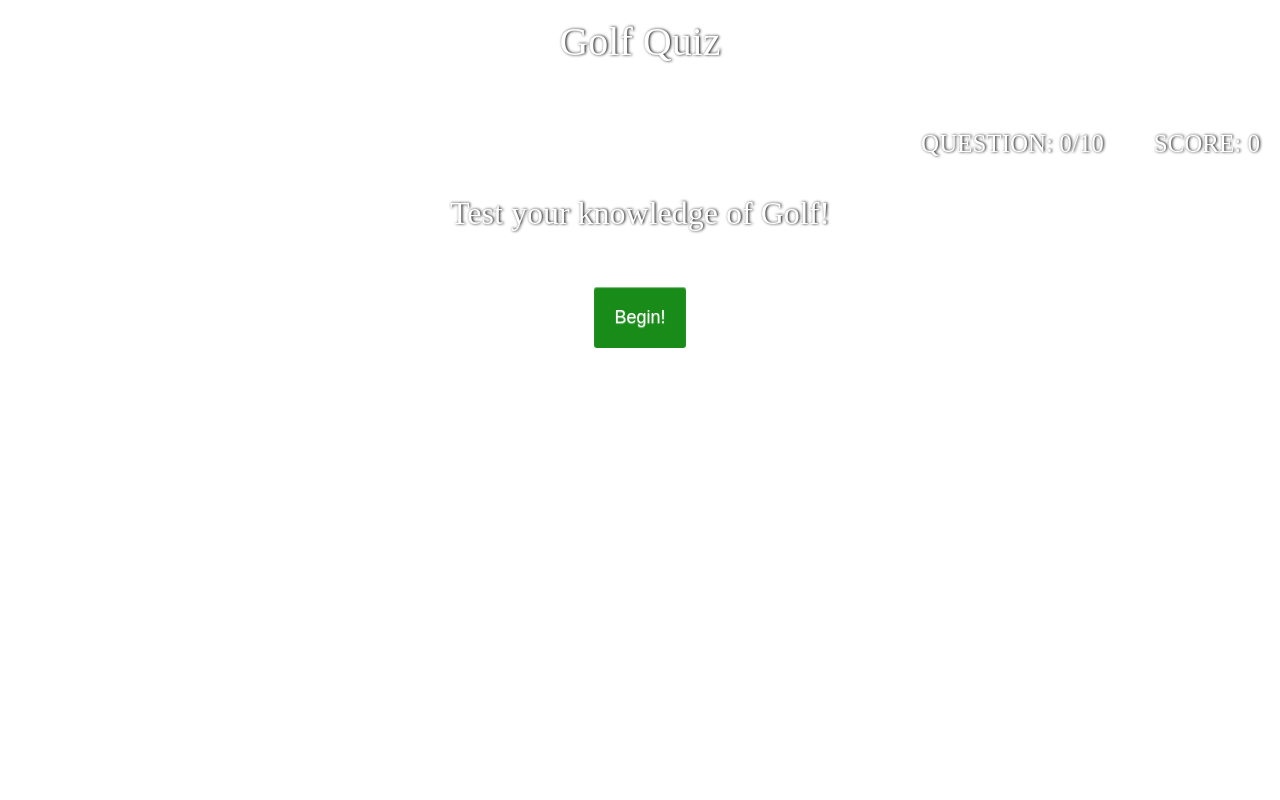
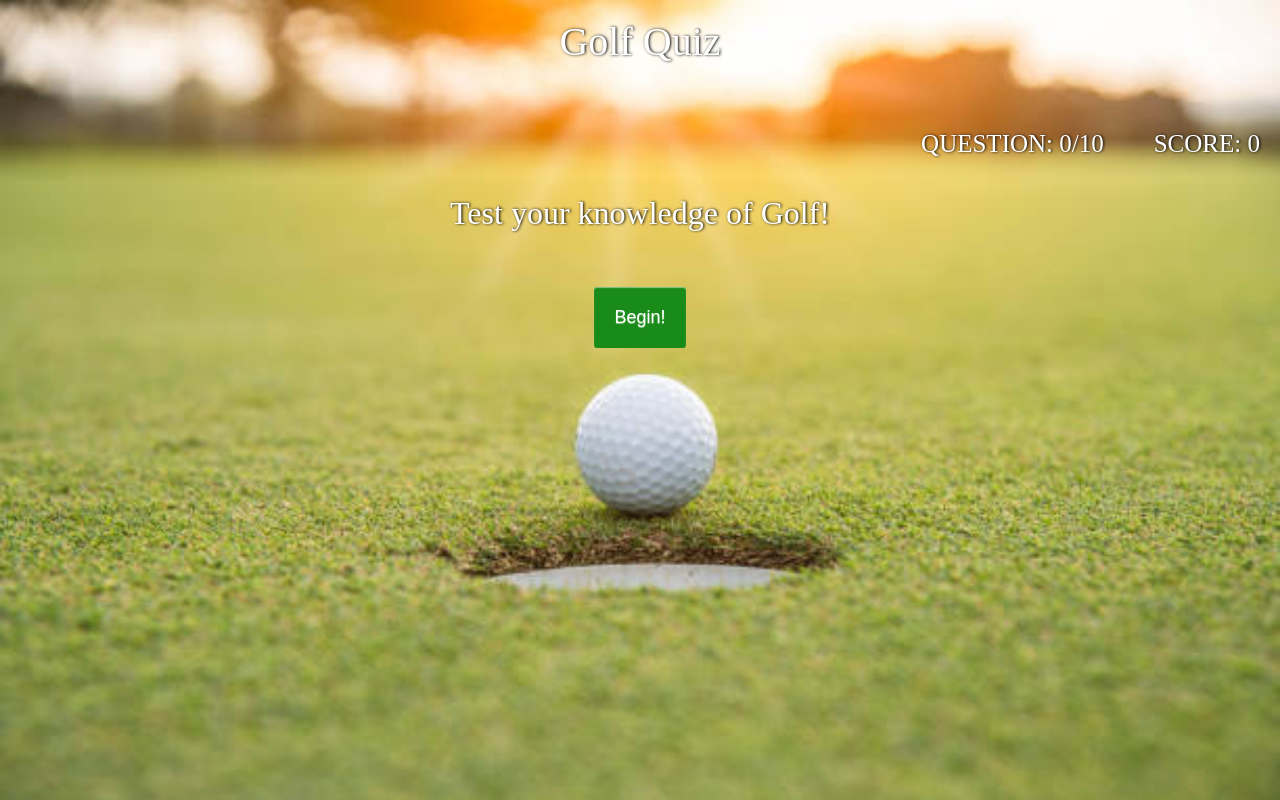
Before and after one commit to jamesrgibb/golf-quiz, a plain HTML site: page index.html in a window 1280 px wide. Drawn offline with nearby package versions, Linux system fonts and the light colour scheme; a web font is replaced by a local one.

Commit message:
error fixes with background

```diff
--- a/index.css
+++ b/index.css
@@ -6,7 +6,7 @@
 body {
    font-family: 'Grenze', serif;
     background-color: #ffffff;
-    background: url('59E9D4D6-D78F-43CE-BEB5-E1CBB4E8092D.heic.zip') fixed;
+    background: url('golf-quiz-bg.jpg') fixed;
     background-size: cover;
     color: #363946;
 }
```
